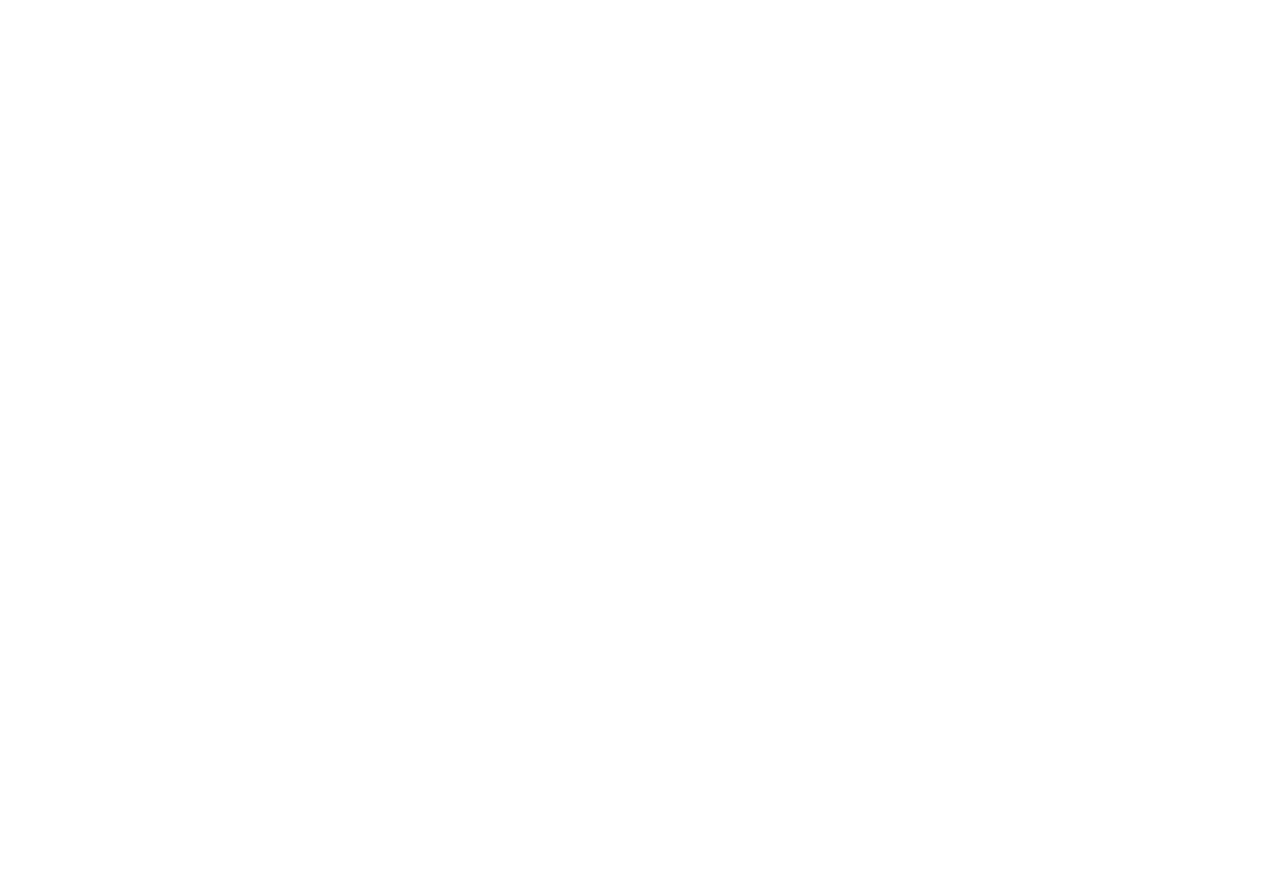
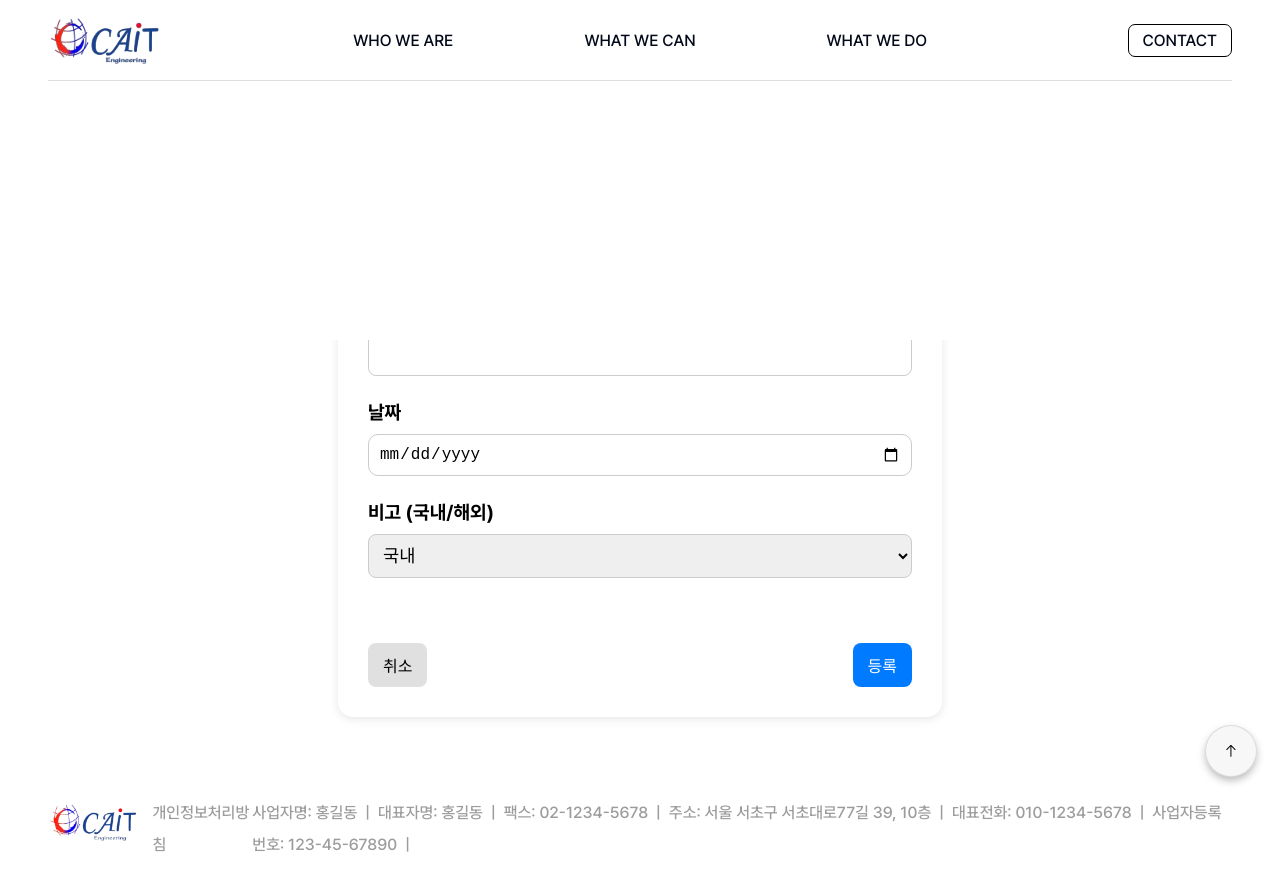
Before and after one commit to choihyerln/chalix-test, a React (Vite) app: page /presentation/create in a window 1280 px wide. Before the commit this address had no page. Shown: the top 890 px of the page. Before the commit the page ends 800 px from the top, so only its background shows below. Built offline with nearby package versions, Linux system fonts and the light colour scheme.

Commit message:
✨ Feat: `논문 등록 페이지` 기능 구현

```diff
--- a/package.json
+++ b/package.json
@@ -10,9 +10,11 @@
     "preview": "vite preview"
   },
   "dependencies": {
+    "date-fns": "^4.1.0",
     "gsap": "^3.12.7",
     "react": "^19.0.0",
     "react-dom": "^19.0.0",
+    "react-hook-form": "^7.54.2",
     "react-router-dom": "^7.2.0"
   },
   "devDependencies": {
--- a/src/components/board/PresentationList.tsx
+++ b/src/components/board/PresentationList.tsx
@@ -1,11 +1,20 @@
 import "@/styles/board/PresentationList.css";
+import { useNavigate } from "react-router-dom";
 import data from "@/database/chailx.json";
+import { PresentationReq } from "@/types/presentation";
 
 export default function PresentationList() {
-  const list = data.list;
+  const navigate = useNavigate();
+
+  const storedData = localStorage.getItem("presentations");
+  const list = storedData ? JSON.parse(storedData) : data.list;
+  const sortedList = [...list].sort((a, b) => b.brd_idx - a.brd_idx);
 
   return (
     <div className="board-page-inner">
+      {/* 논문 등록 버튼 */}
+      <button onClick={() => navigate("/presentation/create")}>논문 등록</button>
+
       {/* 컬럼명 */}
       <div className="board-page-content-cols">
         <div className="board-page-1st">번호</div>
@@ -18,13 +27,17 @@
       {/* 목록 */}
       <div className="board-page-content-wrap">
         <ul className="board-page-content-inner">
-          {list.map((item) => (
-            <li key={item.brd_idx} className="board-page-content-items">
+          {sortedList.map((item: PresentationReq) => (
+            <li
+              key={item.brd_idx}
+              className="board-page-content-items"
+              onClick={() => navigate(`/presentation/${item.brd_idx}`)}
+            >
               <div className="board-page-content-1st">{item.brd_idx}</div>
               <div className="board-page-content-2nd pc-only">{item.brd_ext2}</div>
               <div className="board-page-content-2nd">{item.brd_title}</div>
               <div className="board-page-content-3rd pc-only">
-                {item.reg_datetime ? item.reg_datetime.split("T")[0] : "-"}
+                {item.reg_datetime ? item.reg_datetime.toString().split("T")[0] : "-"}
               </div>
               <div className="board-page-content-3rd pc-only">{item.brd_ext1}</div>
             </li>
--- /dev/null
+++ b/src/pages/board/PresentationCreatePage.tsx
@@ -0,0 +1,88 @@
+import "@/styles/board/PresentationCreate.css";
+import data from "@/database/chailx.json";
+import { useNavigate } from "react-router-dom";
+import { useForm } from "react-hook-form";
+import { PresentationReq } from "@/types/presentation";
+import { format } from "date-fns";
+
+export default function PresentationCreatePage() {
+  const navigate = useNavigate();
+  const {
+    register,
+    handleSubmit,
+    formState: { errors },
+    reset,
+  } = useForm<PresentationReq>();
+
+  const storedData = localStorage.getItem("presentations");
+  const existingList = storedData ? JSON.parse(storedData) : data.list;
+  const today = format(new Date(), "yyyy-MM-dd");
+
+  const onSubmit = (newData: PresentationReq) => {
+    const maxBrdIdx =
+      existingList.length > 0 ? Math.max(...existingList.map((item: { brd_idx: number }) => item.brd_idx)) : 0;
+
+    const newPaper = {
+      brd_idx: maxBrdIdx + 1,
+      brd_title: newData.brd_title,
+      brd_ext2: newData.brd_ext2,
+      reg_datetime: newData.reg_datetime,
+      brd_ext1: newData.brd_ext1,
+    };
+
+    const updatedList = [...existingList, newPaper];
+    localStorage.setItem("presentations", JSON.stringify(updatedList));
+
+    reset();
+    navigate("/presentation");
+  };
+
+  return (
+    <div className="create-container">
+      <h1>논문 등록</h1>
+
+      <form onSubmit={handleSubmit(onSubmit)} className="create-form">
+        <div className="form-group">
+          <label>학술대회명</label>
+          <input {...register("brd_ext2", { required: "학술대회명을 입력해주세요." })} />
+          {errors.brd_ext2 && <p className="error-message">{errors.brd_ext2.message}</p>}
+        </div>
+
+        <div className="form-group">
+          <label>논문명</label>
+          <input {...register("brd_title", { required: "논문명을 입력해주세요." })} />
+          {errors.brd_title && <p className="error-message">{errors.brd_title.message}</p>}
+        </div>
+
+        <div className="form-group">
+          <label>날짜</label>
+          <input
+            type="date"
+            {...register("reg_datetime", { required: "날짜를 선택해주세요." })}
+            max={today}
+            onFocus={(e) => (e.target as HTMLInputElement).showPicker()}
+            onClick={(e) => (e.target as HTMLInputElement).showPicker()}
+          />
+          {errors.reg_datetime && <p className="error-message">{errors.reg_datetime.message}</p>}
+        </div>
+
+        <div className="form-group">
+          <label>비고 (국내/해외)</label>
+          <select {...register("brd_ext1")}>
+            <option value="국내">국내</option>
+            <option value="해외">해외</option>
+          </select>
+        </div>
+
+        <div className="button-container">
+          <button type="button" className="cancel-btn" onClick={() => navigate("/presentation")}>
+            취소
+          </button>
+          <button type="submit" className="submit-btn">
+            등록
+          </button>
+        </div>
+      </form>
+    </div>
+  );
+}
--- a/src/pages/Presentation.tsx
+++ b/src/pages/board/PresentationPage.tsx
@@ -1,7 +1,7 @@
 import PresentationList from "@/components/board/PresentationList";
 import SwiperSection from "@/components/board/SwiperSection";
 
-export default function Presentation() {
+export default function PresentationPage() {
   return (
     <div>
       <SwiperSection />
--- a/src/routes.tsx
+++ b/src/routes.tsx
@@ -1,7 +1,10 @@
 import { BrowserRouter, Route, Routes } from "react-router-dom";
 import MainLayout from "@/layout/MainLayout";
 import Home from "@/pages/Home";
-import Presentation from "@/pages/Presentation";
+import PresentationPage from "@/pages/board/PresentationPage";
+import PresentationCreatePage from "@/pages/board/PresentationCreatePage";
+import PresentationDetailPage from "@/pages/board/PresentationDetailPage";
+import PresentationEditPage from "@/pages/board/PresentationEditPage";
 
 export default function AppRoutes() {
   return (
@@ -9,7 +12,10 @@
       <Routes>
         <Route element={<MainLayout />}>
           <Route path="/" element={<Home />} />
-          <Route path="/presentation" element={<Presentation />} />
+          <Route path="/presentation" element={<PresentationPage />} />
+          <Route path="/presentation/:id" element={<PresentationDetailPage />} />
+          <Route path="/presentation/create" element={<PresentationCreatePage />} />
+          <Route path="/presentation/:id/edit" element={<PresentationEditPage />} />
         </Route>
       </Routes>
     </BrowserRouter>
--- /dev/null
+++ b/src/styles/board/PresentationCreate.css
@@ -0,0 +1,119 @@
+/* 컨테이너 */
+.create-container {
+  width: 100%;
+  padding: 95px 48px 0;
+  max-width: 700px;
+  margin: 0 auto;
+  text-align: center;
+}
+
+/* 제목 */
+.create-container h1 {
+  font-size: 1.8rem;
+  margin-bottom: 40px;
+}
+
+/* 폼 */
+.create-form {
+  background: #fff;
+  margin: 30px 0;
+  padding: 30px;
+  border-radius: 15px;
+  box-shadow: 0 2px 10px rgba(0, 0, 0, 0.1);
+  display: flex;
+  flex-direction: column;
+  gap: 25px;
+}
+
+/* 입력 필드 */
+.form-group {
+  display: flex;
+  flex-direction: column;
+  text-align: left;
+  gap: 5px;
+}
+
+.form-group label {
+  font-weight: bold;
+  font-size: 1.2rem;
+  color: #000;
+  margin-bottom: 5px;
+}
+
+.form-group input,
+.form-group select {
+  padding: 10px;
+  border: 1px solid #ccc;
+  border-radius: 8px;
+  font-size: 1.1rem;
+}
+
+/* 날짜 */
+input[type="date"] {
+  width: 100%;
+  padding: 10px;
+  border: 1px solid #ccc;
+  border-radius: 10px;
+  font-size: 16px;
+  cursor: pointer;
+  background-color: #fff;
+}
+
+input[type="date"]:focus {
+  outline: none;
+  border-color: #007bff;
+  box-shadow: 0 0 5px rgba(0, 123, 255, 0.5);
+}
+
+/* 오류 메시지 */
+.error-message {
+  color: red;
+  font-size: 14px;
+  margin-top: 5px;
+}
+
+/* 버튼 */
+button {
+  padding: 10px 15px;
+  border: none;
+  border-radius: 8px;
+  font-size: 1rem;
+  cursor: pointer;
+  transition: all 0.3s ease;
+}
+
+.button-container {
+  display: flex;
+  justify-content: space-between;
+  margin-top: 40px;
+}
+
+.submit-btn {
+  background-color: #007bff;
+  color: #fff;
+}
+
+.submit-btn:hover {
+  background-color: #0056b3;
+}
+
+/* 취소 버튼 */
+.cancel-btn {
+  background-color: #e0e0e0;
+  color: #000;
+}
+
+.cancel-btn:hover {
+  background-color: #d0d0d0;
+}
+
+@media (max-width: 480px) {
+  .button-container {
+    flex-direction: column;
+    gap: 10px;
+  }
+
+  button {
+    width: 100%;
+  }
+}
--- a/src/styles/global.css
+++ b/src/styles/global.css
@@ -3,7 +3,7 @@
     Pretendard Variable,
     sans-serif;
   font-weight: 500;
-  color: rgba(255, 255, 255, 0.87);
+  color: "#000";
 
   font-synthesis: none;
   text-rendering: optimizeLegibility;
--- a/src/styles/layout/Header.css
+++ b/src/styles/layout/Header.css
@@ -108,7 +108,7 @@
   justify-content: center;
   align-items: center;
   font-size: 16px;
-  color: #294174;
+  color: #fff;
   transition: all 1s;
   overflow: hidden;
 }
--- /dev/null
+++ b/src/types/presentation.ts
@@ -0,0 +1,7 @@
+export interface PresentationReq {
+  brd_idx: number;
+  brd_title: string;
+  brd_ext2: string;
+  reg_datetime: Date;
+  brd_ext1: "국내" | "해외";
+}
```
Also changed, not shown: src/database/chailx.json (indentation only), 1 other file (tests, documents, lock files or other folders).
